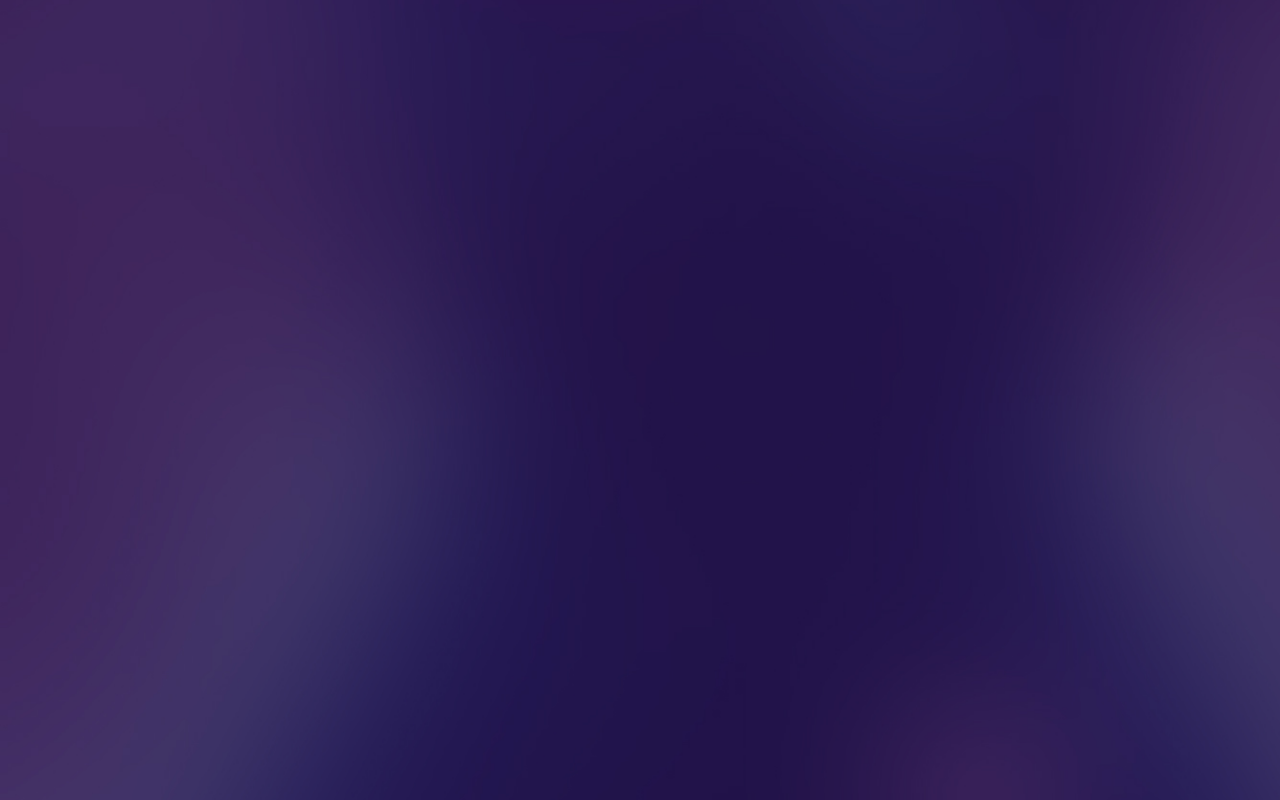
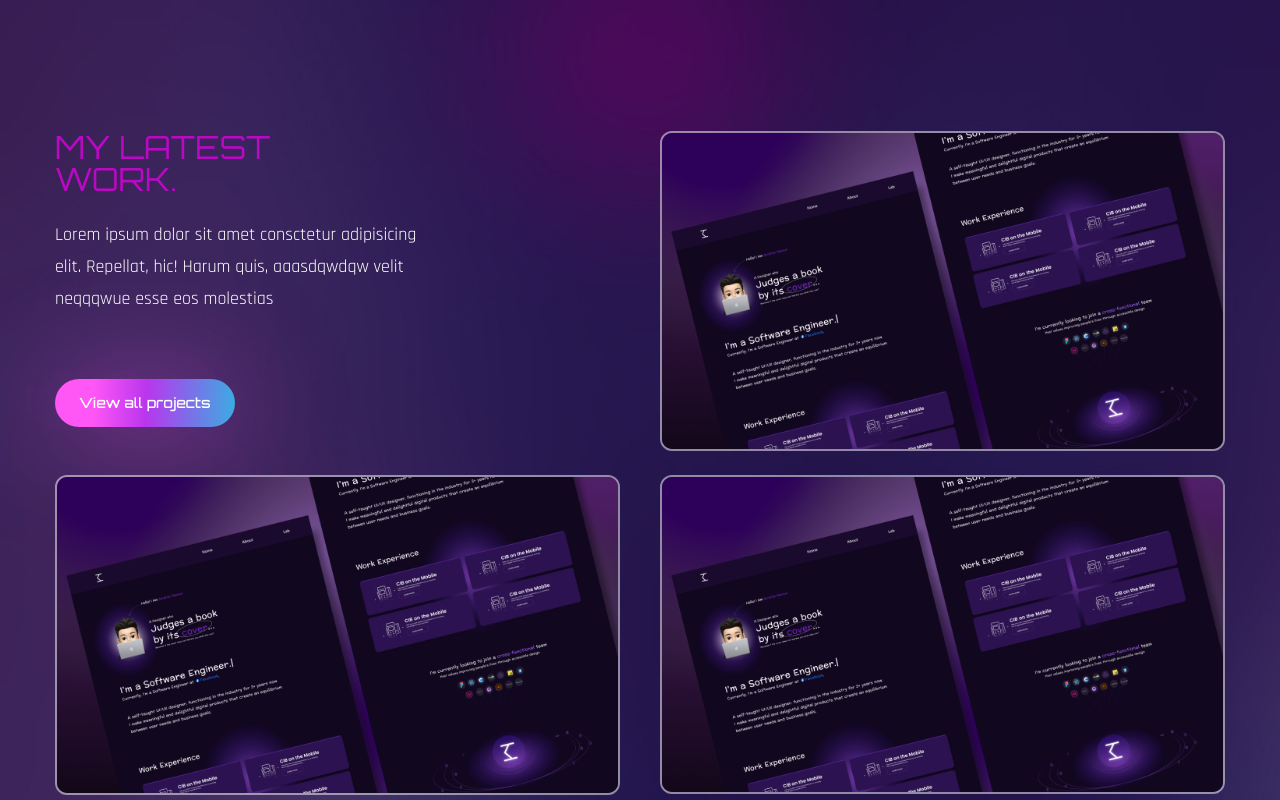
Before and after one commit to JayCesar/JayCesar, a React (Create React App) app: page / in a window 1280 px wide. Shown: the part 2280-3080 px from the top of the page. Built offline with nearby package versions, Linux system fonts and the light colour scheme; the HTML template or start-up script is replaced by a standard one; a web font is replaced by a local one.

Commit message:
@JayCesar | Update: adds Work section

```diff
--- a/src/App.js
+++ b/src/App.js
@@ -16,8 +16,8 @@
       <Nav />
       <About />
       <Services />
-      {/* <Work />
-      <Contact /> */}
+      <Work />
+      {/* <Contact /> */}
       <div className='h-[4000px]'></div>
     </div>
   );
--- a/src/components/Work.js
+++ b/src/components/Work.js
@@ -1,7 +1,102 @@
-import React from 'react';
+import React from "react";
+// motion
+import { motion } from "framer-motion";
+// variants
+import { fadeIn } from "../variants";
+// img
+import Img1 from "../assets/portfolio-img1.png";
+import Img2 from "../assets/portfolio-img2.png";
+import Img3 from "../assets/portfolio-img3.png";
 
 const Work = () => {
-  return <div className='section' id='work'>Work</div>;
+  return (
+    <section className="section" id="work">
+      <div className="container mx-auto">
+        <div className="flex flex-col lg:flex-row gap-x-10">
+          <motion.div
+           variants={fadeIn('right', 0.3)}
+           initial='hidden'
+           whileInView={'show'}
+           viewport={{ once: false, amount: 0.3 }}
+           className='flex-1 flex flex-col gap-y-12 mb-10 lg:mb-0'>
+            {/*text*/}
+            <div>
+              <h2 className="h2 leading-tigh text-accent">
+                My Latest <br />
+                Work.
+              </h2>
+              <p className='max-w-sm mb-16'>
+                Lorem ipsum dolor sit amet consctetur adipisicing elit.
+                Repellat, hic! Harum quis, aaasdqwdqw velit neqqqwue esse eos molestias
+              </p>
+              <button className='btn btn-sm'>View all projects</button>
+            </div>
+            {/*image*/}
+            <div className="group relative overflow-hidden border-2 border-white/50 rounded-xl">
+              {/*overlay*/}
+              <div className='group-hover:bg-black/70 w-full h-full absolute z-40
+              transation-all duration-300'></div>
+              {/*img*/}
+              <img className='group-hover:scale-125 transaction-all duration-500' src={Img1} alt='' />
+              {/* pretittle */}
+              <div className="absolute -bottom-full left-12
+              group-hover:bottom-24 transation-all duration-500 z-50">
+                <span className='text-gradient'>UI/UX Design</span>
+              </div>
+              {/* tittle */}
+              <div className="absolute -bottom-full left-12
+              group-hover:bottom-14 transation-all duration-700 z-50">
+                <span className='text-3xl text-white'>Project Title</span>
+              </div>
+            </div>
+          </motion.div>
+          <motion.div
+           variants={fadeIn('left', 0.2)}
+           initial='hidden'
+           whileInView={'show'}
+           viewport={{ once: false, amount: 0.3 }}
+           className="flex-1 flex flex-col gap-y-6">
+            {/*image*/}
+            <div className="group relative overflow-hidden border-2 border-white/50 rounded-xl">
+              {/*overlay*/}
+              <div className='group-hover:bg-black/70 w-full h-full absolute z-40
+              transation-all duration-300'></div>
+              {/*img*/}
+              <img className='group-hover:scale-125 transaction-all duration-500' src={Img1} alt='' />
+              {/* pretittle */}
+              <div className="absolute -bottom-full left-12
+              group-hover:bottom-24 transation-all duration-500 z-50">
+                <span className='text-gradient'>UI/UX Design</span>
+              </div>
+              {/* tittle */}
+              <div className="absolute -bottom-full left-12
+              group-hover:bottom-14 transation-all duration-700 z-50">
+                <span className='text-3xl text-white'>Project Title</span>
+              </div>
+            </div>
+            {/*image*/}
+            <div className="group relative overflow-hidden border-2 border-white/50 rounded-xl">
+              {/*overlay*/}
+              <div className='group-hover:bg-black/70 w-full h-full absolute z-40
+              transation-all duration-300'></div>
+              {/*img*/}
+              <img className='group-hover:scale-125 transaction-all duration-500' src={Img1} alt='' />
+              {/* pretittle */}
+              <div className="absolute -bottom-full left-12
+              group-hover:bottom-24 transation-all duration-500 z-50">
+                <span className='text-gradient'>UI/UX Design</span>
+              </div>
+              {/* tittle */}
+              <div className="absolute -bottom-full left-12
+              group-hover:bottom-14 transation-all duration-700 z-50">
+                <span className='text-3xl text-white'>Project Title</span>
+              </div>
+            </div>
+          </motion.div>
+        </div>
+      </div>
+    </section>
+  );
 };
 
 export default Work;
```
